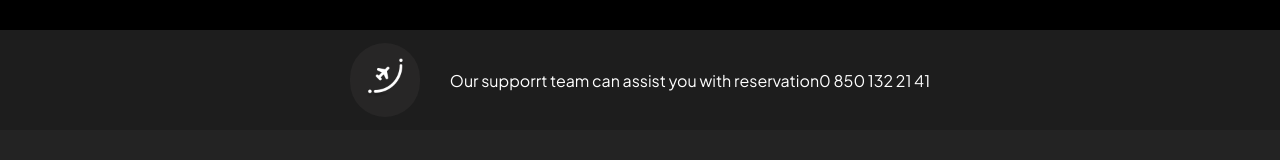
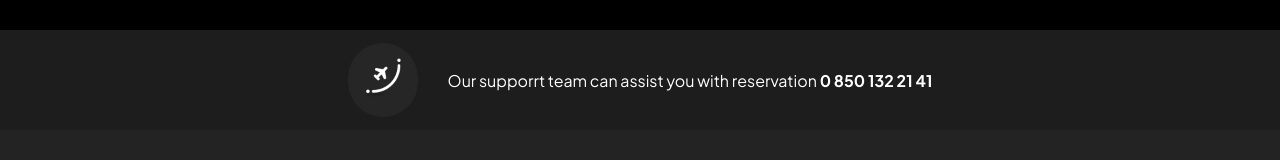
Before and after one commit to Seeker12kelvin/Nestway, a plain HTML site: page Index.html in a window 1280 px wide. Shown: the part 3492-3652 px from the top of the page. Drawn offline with Linux system fonts and the light colour scheme.

Commit message:
Update Index.html

```diff
--- a/Index.html
+++ b/Index.html
@@ -342,7 +342,7 @@
     <div class="medcirtwo">
       <img height="40px" style="margin-right: 0px;" src="transfer 1.png">
     </div>
-    <p style="color: white; margin-left: 0px;">Our supporrt team can assist you with reservation0 850 132 21 41</p>
+    <p style="color: white; margin-left: 0px;">Our supporrt team can assist you with reservation<span style="font-weight: bolder;"> 0 850 132 21 41</span></p>
   </div>
   <div class="flex second-foot">
     <div class="blocktwo">
```
